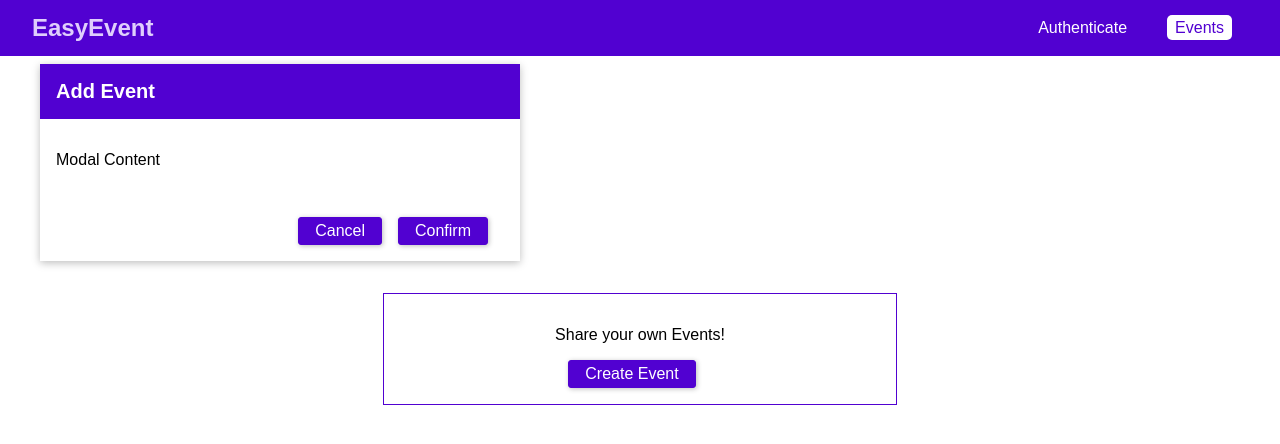
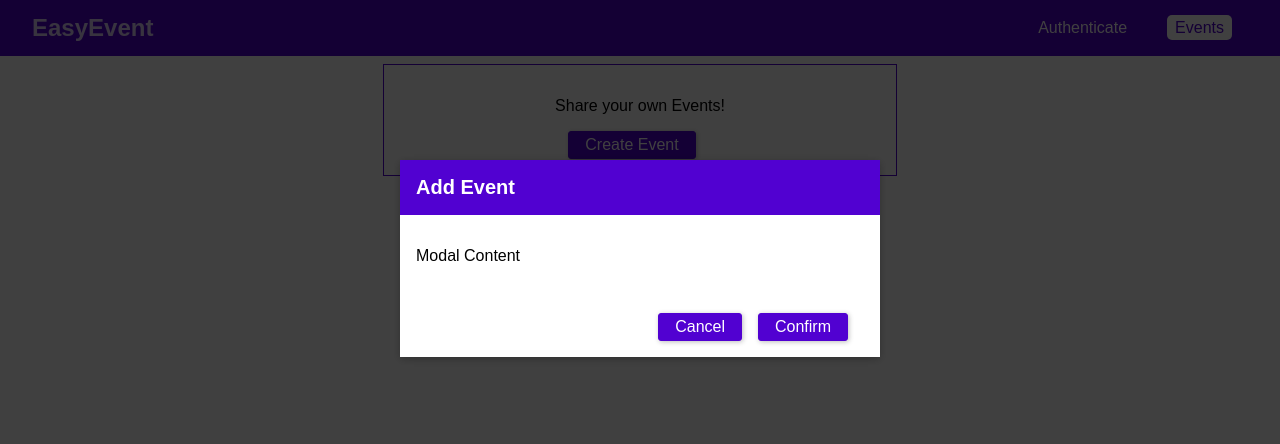
Before and after one commit to gha665/graphql-react-event-booking, a React (Create React App) app in the folder frontend/: page /events in a window 1280 px wide. Shown: the top 444 px of the page. Built offline with nearby package versions, Linux system fonts and the light colour scheme.

Commit message:
added backdrop componentt, fixed modal style

```diff
--- /dev/null
+++ b/frontend/src/components/Backdrop/Backdrop.css
@@ -0,0 +1,8 @@
+.backdrop {
+  position: fixed;
+  top: 0;
+  left: 0;
+  height: 100vh;
+  width: 100%;
+  background: rgba(0, 0, 0, 0.75);
+}
--- /dev/null
+++ b/frontend/src/components/Backdrop/Backdrop.js
@@ -0,0 +1,7 @@
+import React from "react";
+
+import "./Backdrop.css";
+
+const backdrop = (props) => <div className="backdrop"></div>;
+
+export default backdrop;
--- a/frontend/src/components/Modal/Modal.css
+++ b/frontend/src/components/Modal/Modal.css
@@ -2,6 +2,7 @@
   width: 90%;
   background: white;
   box-shadow: 0 2px 8px rgba(0, 0, 0, 0.26);
+  position: fixed;
   top: 20vh;
   left: 5%;
 }
--- a/frontend/src/pages/Events.js
+++ b/frontend/src/pages/Events.js
@@ -1,5 +1,6 @@
 import React, { Component } from "react";
 import Modal from "../components/Modal/Modal";
+import Backdrop from "../components/Backdrop/Backdrop";
 
 import "./Events.css";
 
@@ -7,6 +8,7 @@
   render() {
     return (
       <React.Fragment>
+        <Backdrop />
         <Modal title="Add Event" canCancel canConfirm>
           <p>Modal Content</p>
         </Modal>
```
